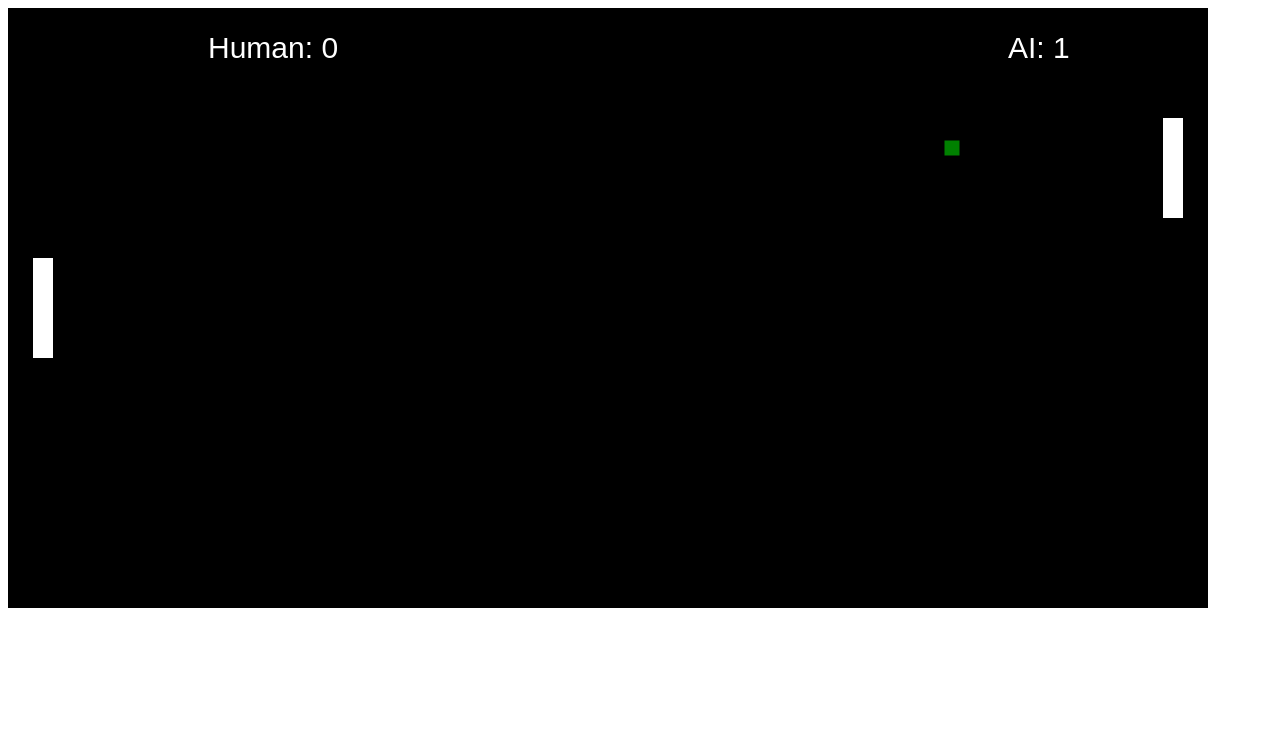
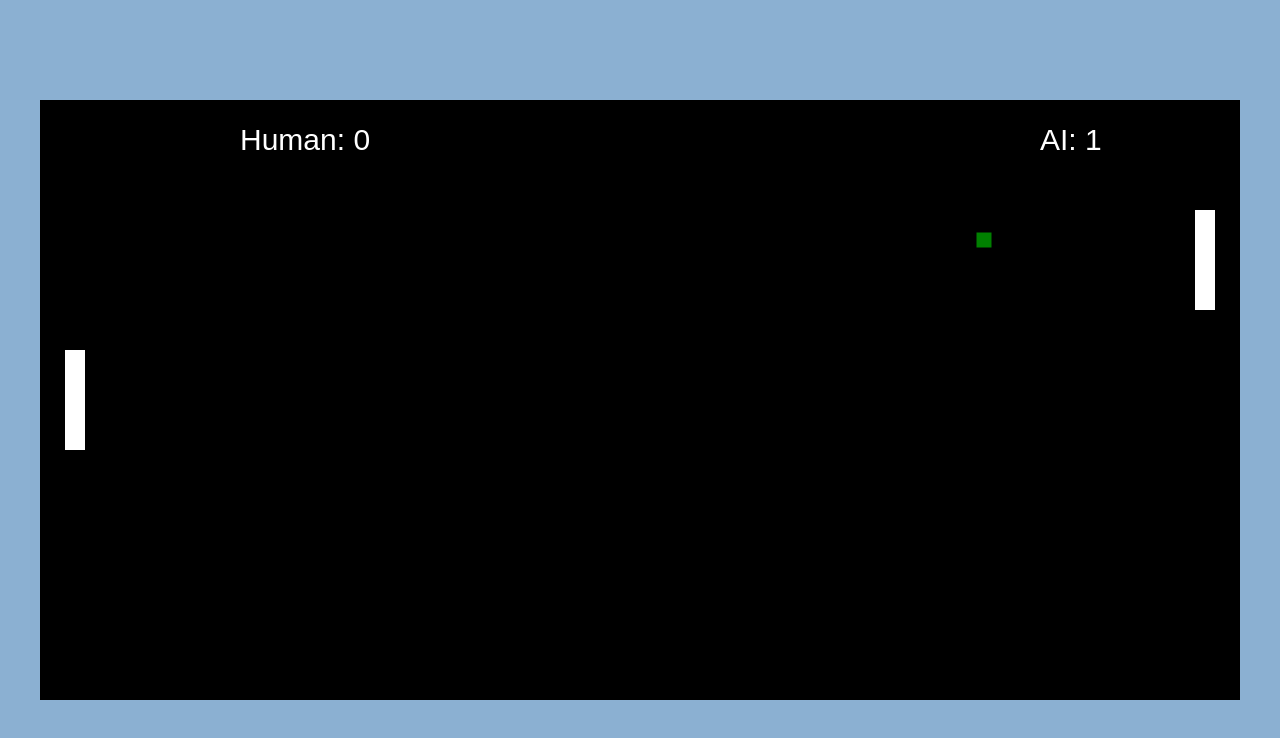
Before and after one commit to jruivo-dev/my-pong, a plain HTML site: page index.html in a window 1280 px wide. Drawn offline with Linux system fonts and the light colour scheme.

Commit message:
Html file rename and minor css changes

```diff
--- a/css/style.css
+++ b/css/style.css
@@ -0,0 +1,16 @@
+body, html {
+    background: #8BB0D2;
+    height: 100%;
+    padding: 0;
+    margin: 0;
+}
+
+.container {
+    min-height: 100%;
+    height: auto;
+    display: flex;
+}
+
+#game-canvas {
+    margin: auto;
+}
--- a/myPong.html
+++ b/index.html
@@ -9,7 +9,9 @@
 </head>
 
 <body>
-    <canvas id="game-canvas" width="1200" height="600"></canvas>
+    <div class="container">
+        <canvas id="game-canvas" width="1200" height="600"></canvas>
+    </div>
     <script>
         const GAME_FPS = 120;
         const LIMIT_DISTANCE = 25;
```
